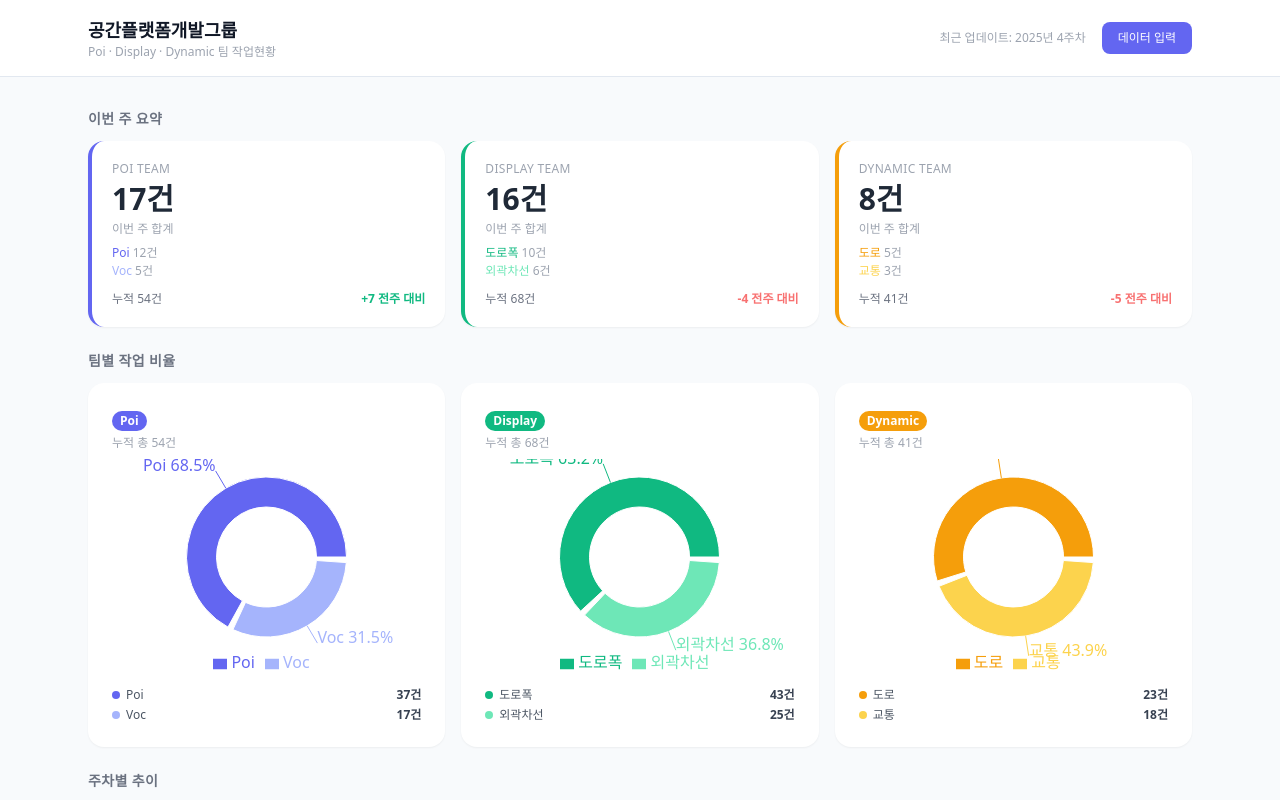
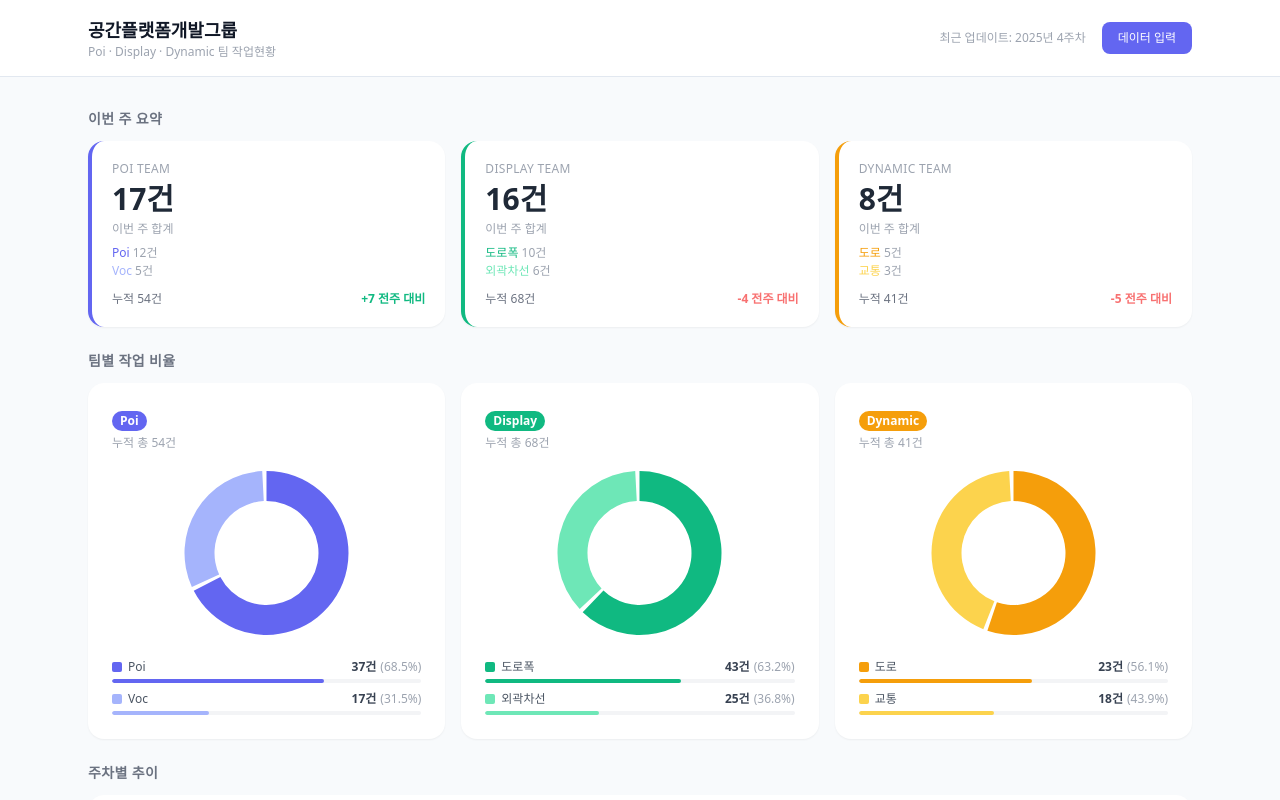
Before and after one commit to KIMSANGWOO518/group-dashboard, a Next.js app: page / in a window 1280 px wide. Shown: the top 800 px of the page. Built offline with nearby package versions, Linux system fonts and the light colour scheme.

Commit message:
fix: 파이차트 외부 라벨 제거, 범례에 건수+퍼센트+비율바로 개선

```diff
--- a/components/TeamPieChart.tsx
+++ b/components/TeamPieChart.tsx
@@ -1,17 +1,30 @@
 "use client";
 
-import {
-  PieChart,
-  Pie,
-  Cell,
-  Tooltip,
-  Legend,
-  ResponsiveContainer,
-} from "recharts";
+import { PieChart, Pie, Cell, Tooltip, ResponsiveContainer } from "recharts";
 import { WeekEntry, TEAM_CONFIG, TeamKey } from "@/lib/types";
 
 interface Props {
   data: WeekEntry[];
+}
+
+/** 도넛 중앙에 총 건수 표시 */
+function CenterLabel({ total, color }: { total: number; color: string }) {
+  return (
+    <text x="50%" y="50%" textAnchor="middle" dominantBaseline="middle">
+      <tspan
+        x="50%"
+        dy="-0.3em"
+        fontSize="22"
+        fontWeight="700"
+        fill={color}
+      >
+        {total}
+      </tspan>
+      <tspan x="50%" dy="1.4em" fontSize="11" fill="#94a3b8">
+        건
+      </tspan>
+    </text>
+  );
 }
 
 function SingleTeamPie({ teamKey, data }: { teamKey: TeamKey; data: WeekEntry[] }) {
@@ -27,6 +40,7 @@ function SingleTeamPie({ teamKey, data }: { teamKey: TeamKey; data: WeekEntry[]
 
   return (
     <div className="bg-white rounded-2xl shadow-sm p-6 flex flex-col">
+      {/* 팀 뱃지 */}
       <div className="mb-1">
         <span
           className="inline-block text-xs font-bold px-2 py-0.5 rounded-full text-white"
@@ -35,49 +49,75 @@ function SingleTeamPie({ teamKey, data }: { teamKey: TeamKey; data: WeekEntry[]
           {cfg.label}
         </span>
       </div>
-      <p className="text-xs text-gray-400 mb-2">누적 총 {total}건</p>
+      <p className="text-xs text-gray-400 mb-3">누적 총 {total}건</p>
 
-      <ResponsiveContainer width="100%" height={220}>
+      {/* 도넛 차트 — 라벨 없이, 중앙에 합계만 */}
+      <ResponsiveContainer width="100%" height={180}>
         <PieChart>
           <Pie
             data={pieData}
             cx="50%"
             cy="50%"
-            innerRadius={50}
-            outerRadius={80}
-            paddingAngle={4}
+            innerRadius={52}
+            outerRadius={82}
+            paddingAngle={3}
             dataKey="value"
-            label={({ name, percent }) =>
-              `${name} ${(percent * 100).toFixed(1)}%`
-            }
-            labelLine={true}
+            startAngle={90}
+            endAngle={-270}
+            isAnimationActive={true}
           >
             {pieData.map((entry, i) => (
-              <Cell key={i} fill={entry.color} />
+              <Cell key={i} fill={entry.color} stroke="none" />
             ))}
           </Pie>
           <Tooltip
-            formatter={(value: number, name: string) => [`${value}건`, name]}
-            contentStyle={{ borderRadius: "8px", border: "none", boxShadow: "0 2px 8px rgba(0,0,0,0.12)" }}
+            formatter={(value: number, name: string) => [
+              `${value}건 (${total > 0 ? ((value / total) * 100).toFixed(1) : 0}%)`,
+              name,
+            ]}
+            contentStyle={{
+              borderRadius: "8px",
+              border: "none",
+              boxShadow: "0 2px 12px rgba(0,0,0,0.15)",
+              fontSize: "12px",
+            }}
           />
-          <Legend />
+          <CenterLabel total={total} color={cfg.color} />
         </PieChart>
       </ResponsiveContainer>
 
-      {/* 카테고리별 수치 */}
-      <div className="mt-2 space-y-1">
-        {pieData.map((d) => (
-          <div key={d.name} className="flex items-center justify-between text-xs">
+      {/* 카테고리별 범례 — 건수 + 퍼센트 */}
+      <div className="mt-4 space-y-2">
+        {pieData.map((d) => {
+          const pct = total > 0 ? ((d.value / total) * 100).toFixed(1) : "0.0";
+          return (
+            <div key={d.name}>
+              <div className="flex items-center justify-between text-xs mb-1">
                 <span className="flex items-center gap-1.5">
                   <span
-                className="inline-block w-2 h-2 rounded-full"
+                    className="inline-block w-2.5 h-2.5 rounded-sm"
                     style={{ backgroundColor: d.color }}
                   />
-              <span className="text-gray-600">{d.name}</span>
+                  <span className="text-gray-600 font-medium">{d.name}</span>
                 </span>
-            <span className="font-semibold text-gray-700">{d.value}건</span>
+                <span className="text-gray-700 font-semibold">
+                  {d.value}건
+                  <span className="text-gray-400 font-normal ml-1">({pct}%)</span>
+                </span>
               </div>
-        ))}
+              {/* 비율 바 */}
+              <div className="h-1 w-full bg-gray-100 rounded-full overflow-hidden">
+                <div
+                  className="h-full rounded-full transition-all duration-500"
+                  style={{
+                    width: `${pct}%`,
+                    backgroundColor: d.color,
+                  }}
+                />
+              </div>
+            </div>
+          );
+        })}
       </div>
     </div>
   );
```
Lines whose indentation alone changed are shown as unchanged.
